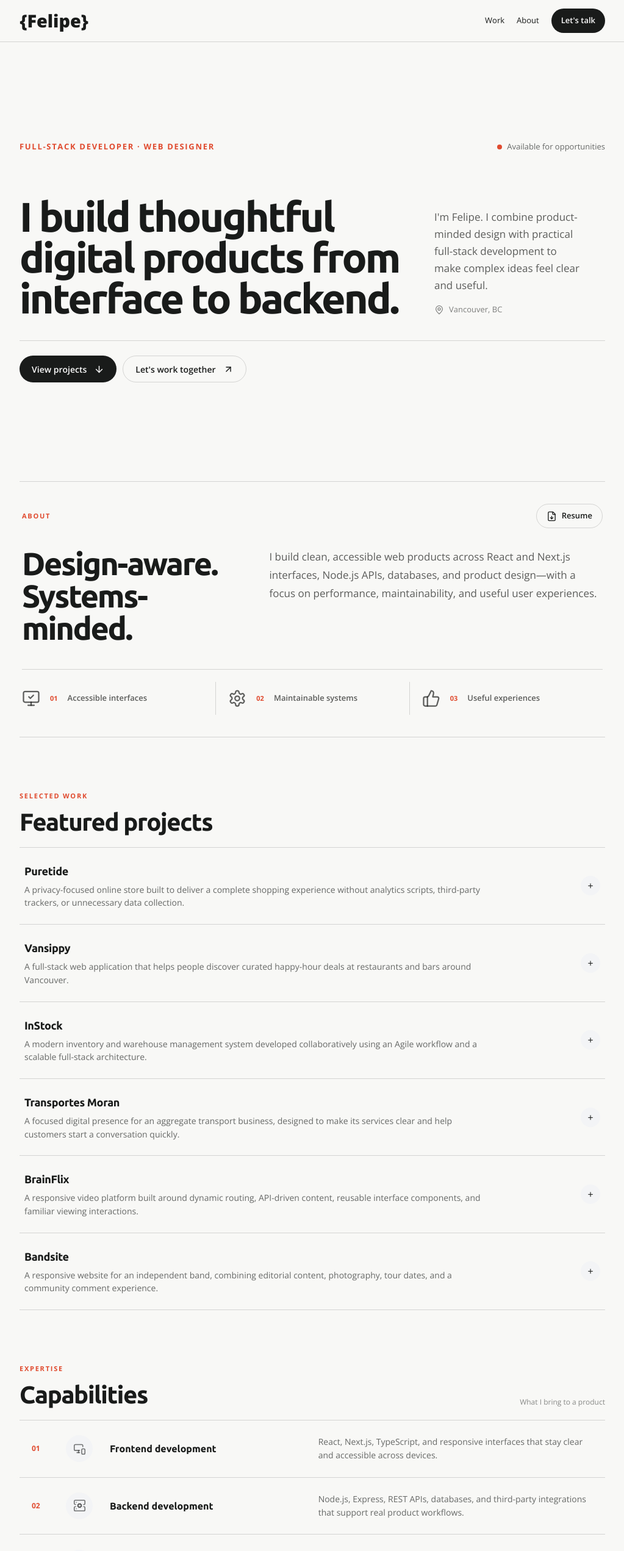
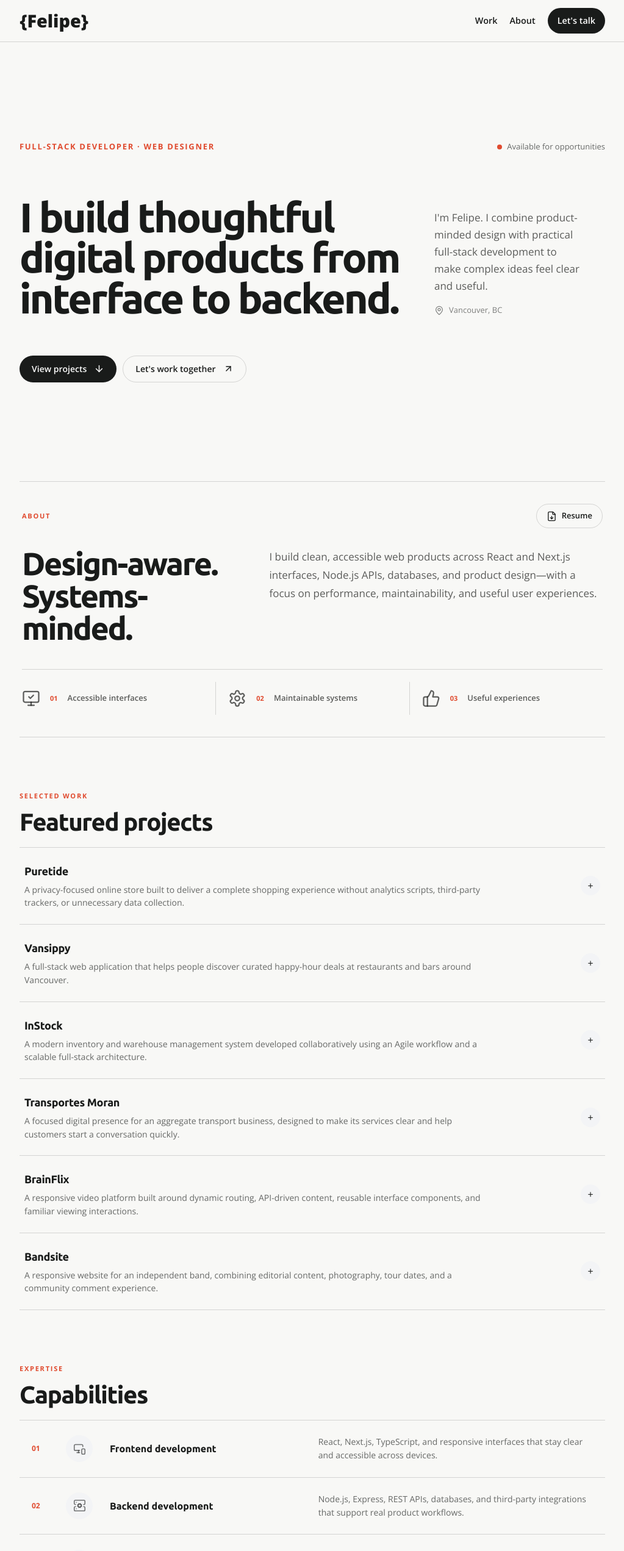
Before and after one commit to psyout/portfolio-app, a Next.js app: page / in a window 1280 px wide. Shown: the top 2543 px of the page at 61% size, without its empty margins (128-1151 px from the left). Built offline with nearby package versions, Linux system fonts and the light colour scheme.

Commit message:
Finish portfolio interface refinements

```diff
--- a/components/portfolio/capabilities-section.tsx
+++ b/components/portfolio/capabilities-section.tsx
@@ -23,7 +23,7 @@ export function CapabilitiesSection({ capabilities }: CapabilitiesSectionProps)
 							Capabilities
 						</h2>
 					</div>
-					<span className='text-[12px] text-portfolio-text/50'>What I bring to a product</span>
+					{/* <span className='text-[12px] text-portfolio-text/50'>What I bring to a product</span> */}
 				</div>
 				<div className='border-y border-portfolio-line'>
 					{capabilities.map((capability, index) => {
--- a/components/portfolio/hero-section.tsx
+++ b/components/portfolio/hero-section.tsx
@@ -35,7 +35,7 @@ export function HeroSection() {
 					</div>
 				</div>
 
-				<div className='mt-9 flex flex-wrap gap-2.5 border-t border-portfolio-line pt-6'>
+				<div className='mt-9 flex flex-wrap gap-2.5 border-portfolio-line pt-6'>
 					<a
 						className='button-hover group inline-flex min-h-11 items-center gap-3 rounded-full bg-portfolio-button-bg px-5 text-[14px] font-semibold text-portfolio-button-text no-underline hover:bg-portfolio-title'
 						href='#work'>
--- a/components/portfolio/project-gallery.tsx
+++ b/components/portfolio/project-gallery.tsx
@@ -81,9 +81,7 @@ export function ProjectGallery({ project, slides, tone }: ProjectGalleryProps) {
 						<img
 							src={slide.image}
 							alt=''
-							className={`absolute inset-0 h-full w-full ${
-								slide.fit === 'contain' ? 'bg-portfolio-secondary object-contain p-[clamp(28px,5vw,72px)]' : 'object-cover'
-							}`}
+							className={`absolute inset-0 h-full w-full ${slide.fit === 'contain' ? 'bg-portfolio-secondary object-contain p-[clamp(28px,5vw,72px)]' : 'object-cover'}`}
 						/>
 						<span
 							className='absolute inset-0 bg-[linear-gradient(180deg,transparent_42%,rgb(7_12_10_/_72%)_100%)]'
--- a/components/portfolio/site-header.tsx
+++ b/components/portfolio/site-header.tsx
@@ -9,7 +9,7 @@ export function SiteHeader() {
 					{`{Felipe}`}
 				</a>
 				<nav
-					className='flex items-center gap-5 text-[13px]'
+					className='flex items-center gap-5 font-semibold text-[0.9rem]'
 					aria-label='Main navigation'>
 					<a
 						className='no-underline transition-colors hover:text-portfolio-title'
```
Lines whose indentation alone changed are shown as unchanged.
